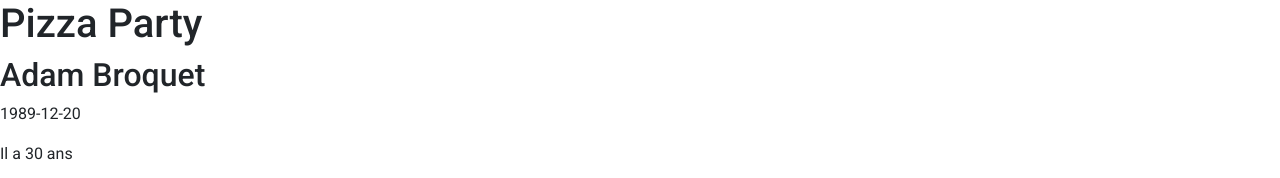
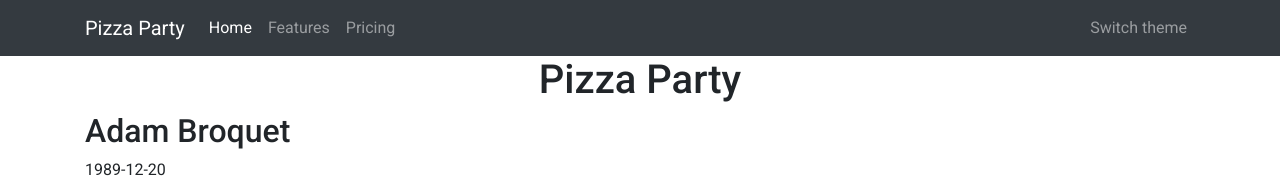
Before and after one commit to adama420/angular-pizza, an Angular app: page / in a window 1280 px wide. Shown: the top 178 px of the page. Built offline with nearby package versions, Linux system fonts and the light colour scheme; grey boxes are pictures that could not be loaded.

Commit message:
Adding Nav bar + custom collapse + toggle theme

```diff
--- a/src/app/app.component.html
+++ b/src/app/app.component.html
@@ -1,4 +1,6 @@
-<h1>{{title}}</h1>
+<app-menu [title]="title" color="dark"></app-menu>
+<div class="container">
+  <h1 class="text-center">{{title}}</h1>
 <app-pizza [pizza]="selectedPizza"></app-pizza>
 <app-author [user]="user"></app-author>
 
@@ -10,9 +12,13 @@
 
 <h2>Les pizzas</h2>
 <ul>
-  <li *ngFor="let pizza of pizzas" (click)="onSelect(pizza)">
+  <li *ngFor="let pizza of pizzas"
+  (click)="onSelect(pizza)"
+  [class.selected]="pizza === selectedPizza">
     {{pizza.name}}
   </li>
 </ul>
 
 <app-ingredient-list [ingredients]="ingredients"></app-ingredient-list>
+
+</div>
--- a/src/app/app.component.scss
+++ b/src/app/app.component.scss
@@ -2,7 +2,7 @@ $color: lightgreen;
 
 li {
     transition: 0.5;
-    &:hover {
+    &:hover, &.selected {
         cursor: pointer;
         box-shadow: 1px 1px 1px 1px lightgrey;
     }
--- a/src/app/app.component.ts
+++ b/src/app/app.component.ts
@@ -1,7 +1,8 @@
 import { Component } from '@angular/core';
 import { Pizza } from './models/pizza.model';
 import { User } from './models/user.model';
-import { Ingredient } from './models/ingredient.model'
+import { Ingredient } from './models/ingredient.model';
+
 
 const PIZZAS : Pizza[] = [
   { id: 1, name: 'Reine', price: 12 },
--- a/src/app/app.module.ts
+++ b/src/app/app.module.ts
@@ -7,13 +7,15 @@ import { BrowserAnimationsModule } from '@angular/platform-browser/animations';
 import { PizzaComponent } from './pizza/pizza.component';
 import { AuthorComponent } from './author/author.component';
 import { IngredientListComponent } from './ingredient-list/ingredient-list.component';
+import { MenuComponent } from './menu/menu.component';
 
 @NgModule({
   declarations: [
     AppComponent,
     PizzaComponent,
     AuthorComponent,
-    IngredientListComponent
+    IngredientListComponent,
+    MenuComponent
   ],
   imports: [
     BrowserModule,
--- /dev/null
+++ b/src/app/menu/menu.component.html
@@ -0,0 +1,20 @@
+<nav class="navbar navbar-expand-lg "
+    [ngClass]="'navbar-' +color+ ' bg-' + color"
+>
+    <div class="container">
+        <a class="navbar-brand" href="#">{{ title }}</a>
+    <button class="navbar-toggler" type="button" (click)="toggleCollapse()">
+      <span class="navbar-toggler-icon"></span>
+    </button>
+    <div class="collapse navbar-collapse" [class.show]="isCollapsed">
+      <div class="navbar-nav">
+        <a class="nav-item nav-link active" href="#">Home <span class="sr-only">(current)</span></a>
+        <a class="nav-item nav-link" href="#">Features</a>
+        <a class="nav-item nav-link" href="#">Pricing</a>
+      </div>
+      <div class="navbar-nav ml-auto">
+        <a class="nav-item nav-link " href="#" (click)="color = ('light' === color) ? 'dark' : 'light'">Switch theme</a>
+      </div>
+    </div>
+    </div>
+  </nav>
--- /dev/null
+++ b/src/app/menu/menu.component.ts
@@ -0,0 +1,17 @@
+import { Component, Input } from '@angular/core';
+
+@Component({
+  selector: 'app-menu',
+  templateUrl: './menu.component.html',
+  styleUrls: ['./menu.component.scss']
+})
+export class MenuComponent {
+
+  isCollapsed: boolean = false;
+  @Input() title: string;
+  @Input() color: string = 'light';
+
+  toggleCollapse() {
+    this.isCollapsed = !this.isCollapsed;
+  }
+}
```
Also changed, not shown: src/app/menu/menu.component.scss (added), 1 other file (tests, documents, lock files or other folders).
